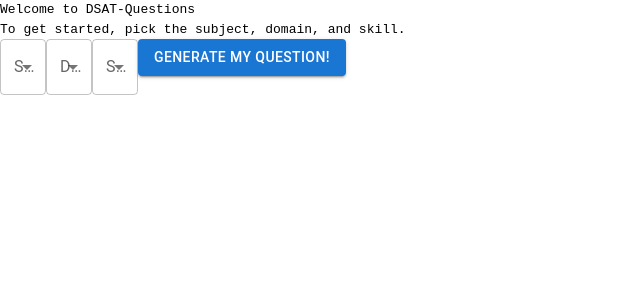
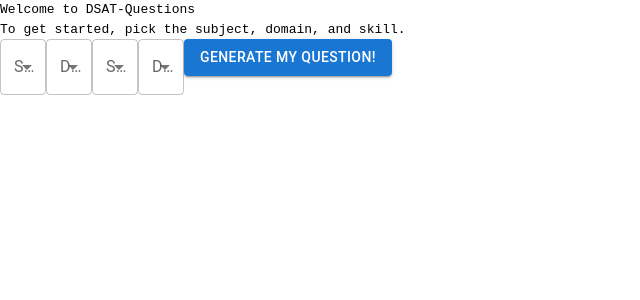
Before and after one commit to drh-14/dsat-questions, a Next.js app: page / in a window 1280 px wide. Shown: the top 300 px of the page, without its empty margins (0-640 px from the left). Built offline with nearby package versions, Linux system fonts and the light colour scheme.

Commit message:
difficulty

```diff
--- a/src/app/page.tsx
+++ b/src/app/page.tsx
@@ -7,6 +7,7 @@
   const mathDomains =  ["Algebra", "Advanced Math", "Problem-Solving and Data Analysis", "Geometry and Trigonometry"];
   const [domain, setDomain] = useState("");
   const [skill, setSkill] = useState("");
+  const [difficulty, setDifficulty] = useState("");
   return (
     <main>
       <div className = 'flex items-center flex-col mt-20 text-4xl gap-8'>
@@ -28,6 +29,14 @@
           <InputLabel>Skill</InputLabel>
           <Select></Select>
         </FormControl>
+        <FormControl className = 'w-2/12'>
+          <InputLabel>Difficulty</InputLabel>
+          <Select value = {difficulty}>
+            <MenuItem value = "Easy" onClick = {() => setDifficulty("Easy")}>Easy</MenuItem>
+            <MenuItem value = "Medium" onClick = {() => setDifficulty("Medium")}>Medium</MenuItem>
+            <MenuItem value = "Hard" onClick = {() => setDifficulty("Hard")}>Hard</MenuItem>
+          </Select>
+        </FormControl>
         <Button variant = "contained">Generate my Question!</Button>
       </div>
     </main>
```
